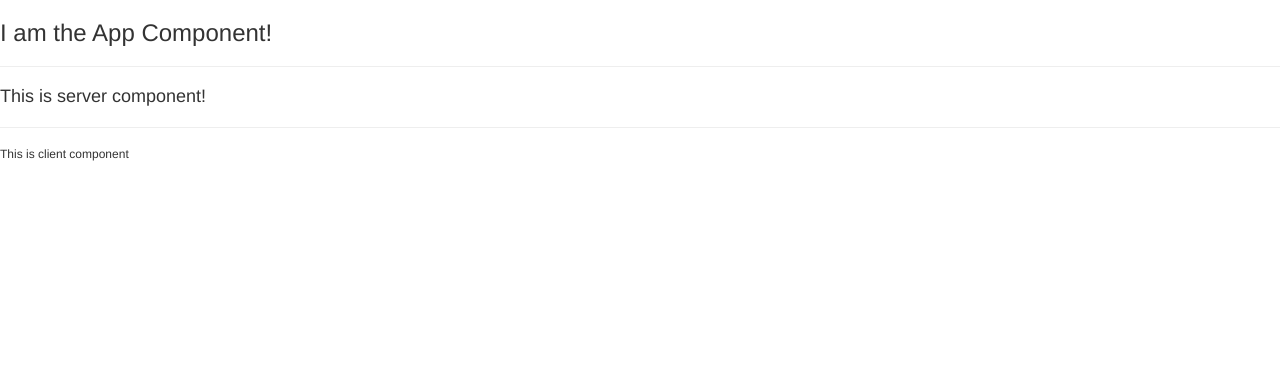
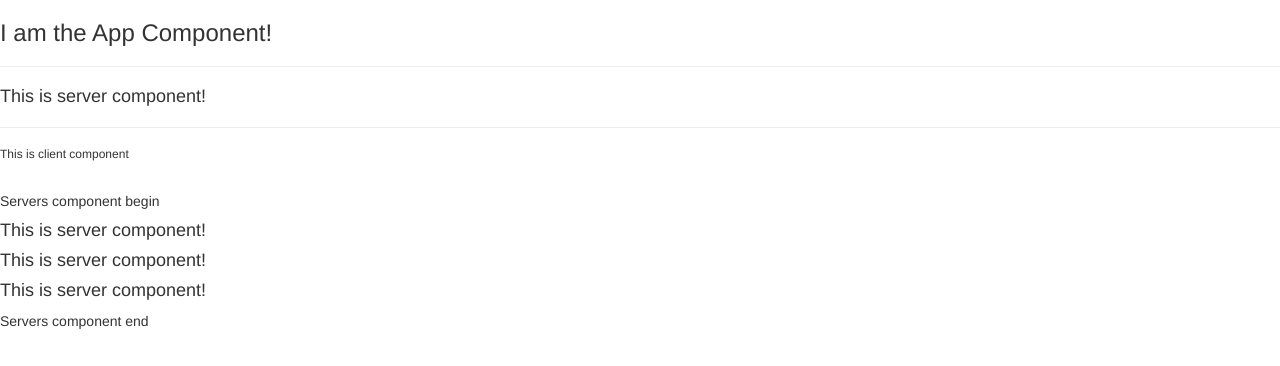
Before and after one commit to ibrhmoguz/angular.basics, an Angular app: page / in a window 1280 px wide. Shown: the top 366 px of the page. Built offline with nearby package versions, Linux system fonts and the light colour scheme.

Commit message:
Servers component is added.

```diff
--- a/src/app/app.component.html
+++ b/src/app/app.component.html
@@ -3,3 +3,5 @@
 <app-server></app-server>
 <hr>
 <app-client></app-client>
+<br>
+<app-servers></app-servers>
--- a/src/app/app.module.ts
+++ b/src/app/app.module.ts
@@ -4,13 +4,15 @@
 import { AppComponent } from './app.component';
 import { ServerComponent } from './server/server.component';
 import { ClientComponent } from './client/client.component';
+import { ServersComponent } from './servers/servers.component';
 
 @NgModule({
   declarations: [
     AppComponent,
     ServerComponent,
-    ClientComponent
-  ],
+    ClientComponent,
+    ServersComponent
+],
   imports: [
     BrowserModule
   ],
--- /dev/null
+++ b/src/app/servers/servers.component.html
@@ -0,0 +1,5 @@
+<p>Servers component begin</p>
+<app-server></app-server>
+<app-server></app-server>
+<app-server></app-server>
+<p>Servers component end</p>
--- /dev/null
+++ b/src/app/servers/servers.component.ts
@@ -0,0 +1,15 @@
+import { Component, OnInit } from '@angular/core';
+
+@Component({
+  selector: 'app-servers',
+  templateUrl: './servers.component.html',
+  styleUrls: ['./servers.component.css']
+})
+export class ServersComponent implements OnInit {
+
+  constructor() { }
+
+  ngOnInit() {
+  }
+
+}
```
Also changed, not shown: src/app/servers/servers.component.css (added).
